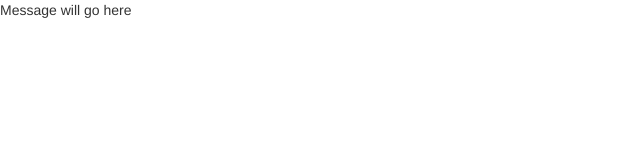
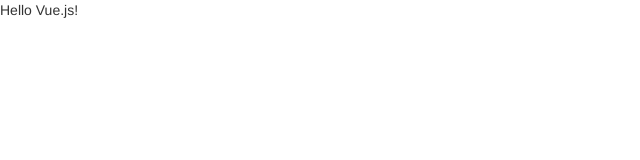
Before and after one commit to rammygit/crawler, a website: page index.html in a window 1280 px wide. Shown: the full height of the page, 0-640 px from the left. Drawn offline with nearby package versions, Linux system fonts and the light colour scheme.

Commit message:
added vue templating

```diff
--- a/index.html
+++ b/index.html
@@ -8,7 +8,7 @@
 <body>
 
 <div id="app">
-    <p>Message will go here</p>
+    <p>{{message}}</p>
 </div>
 
 <script src="https://unpkg.com/vue"></script>
--- a/package.json
+++ b/package.json
@@ -2,10 +2,10 @@
   "name": "crawler",
   "version": "1.0.0",
   "description": "",
-  "main": "index.js",
+  "main": "server.js",
   "scripts": {
     "test": "echo \"Error: no test specified\" && exit 1",
-    "start": "node index.js"
+    "start": "node server.js"
   },
   "author": "ramkumar",
   "license": "ISC",
```
